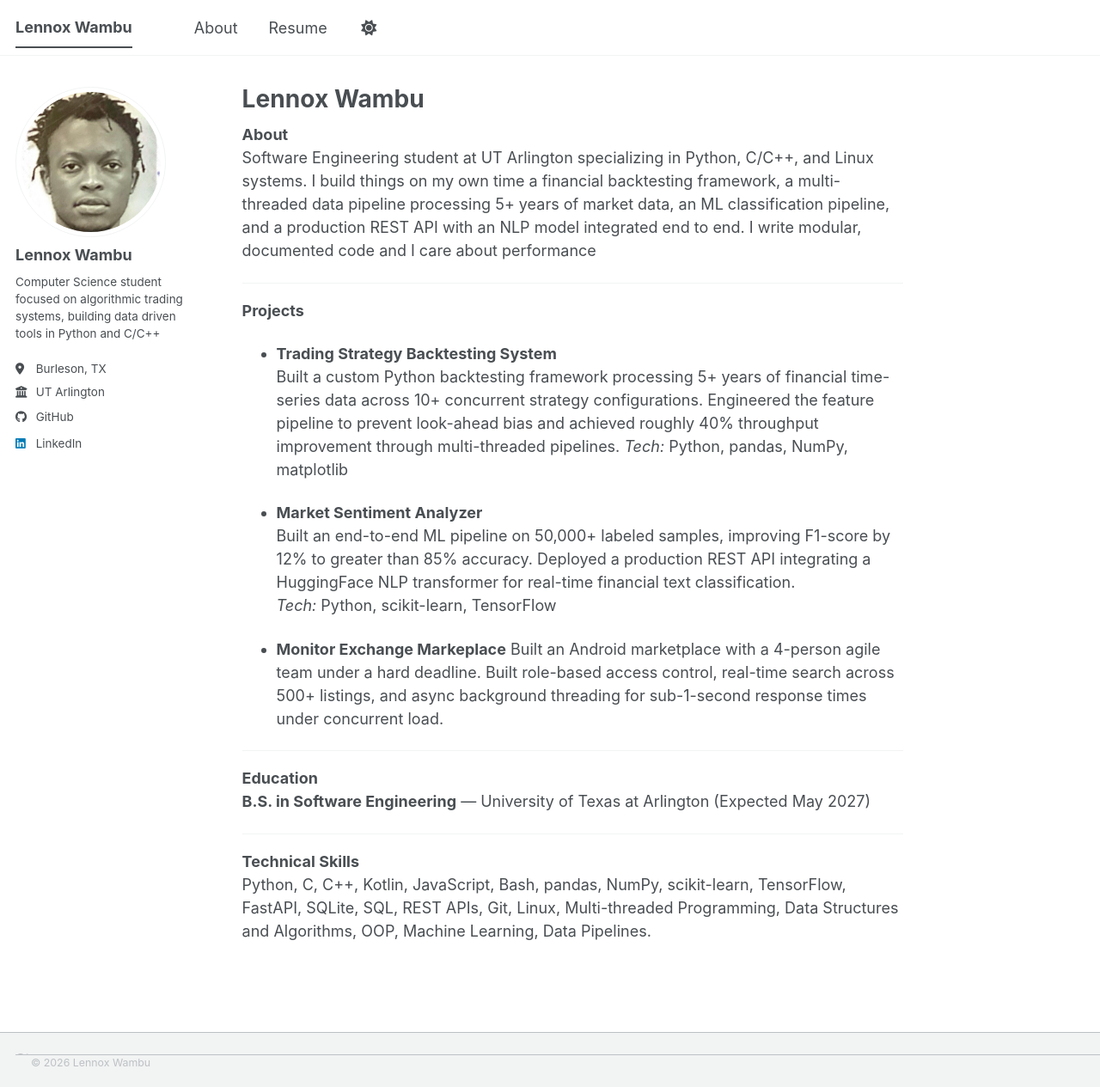
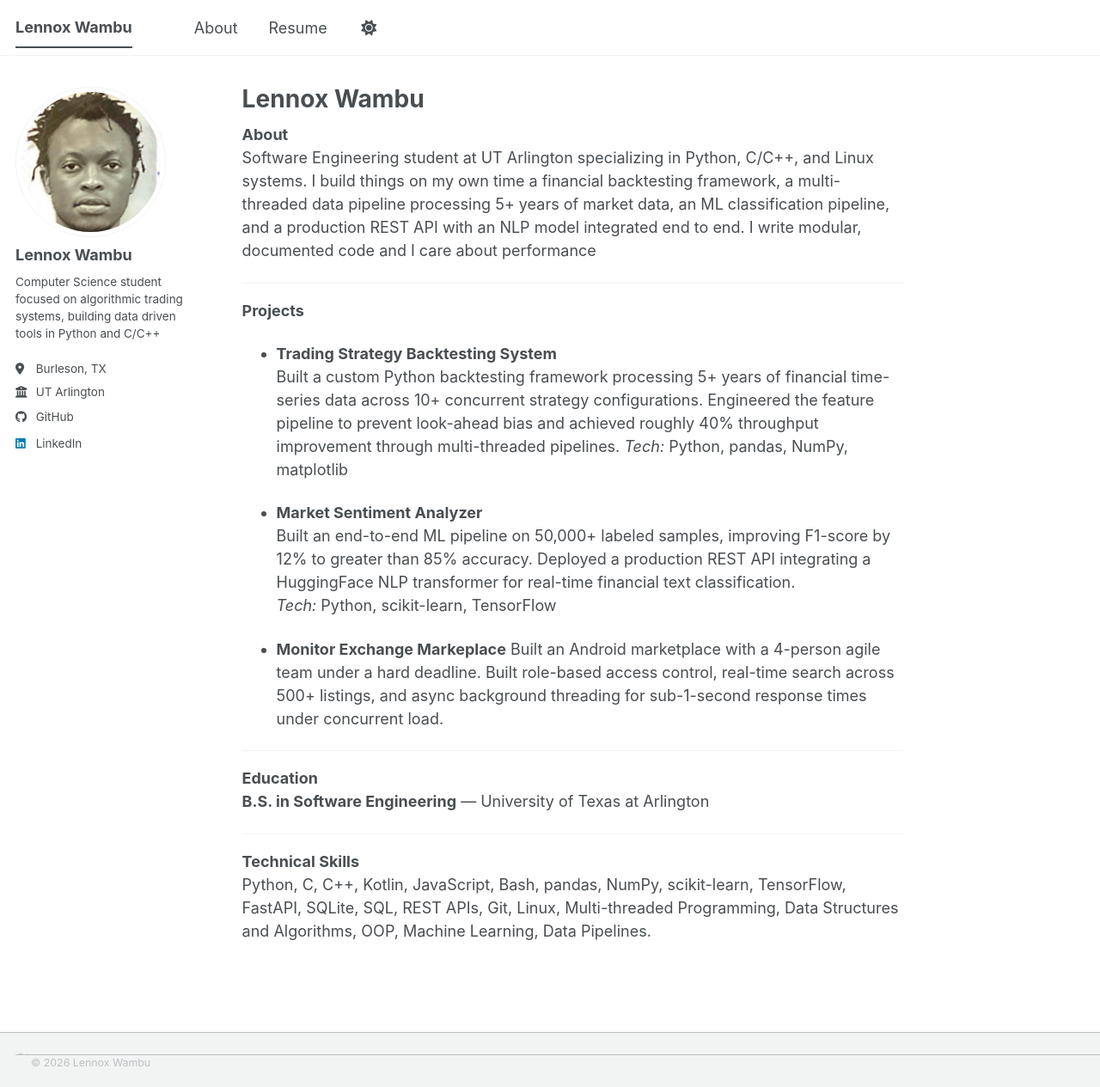
Before and after one commit to lennox909/lennox909.github.io, a Jekyll site: the page built from _pages/about.md, in a window 1280 px wide and 1265 px high. Shown: the whole window at 86% size. Built offline with Jekyll 4.4.1, drawn with Linux system fonts in a browser that asks for light colours; a script bundle is joined from its source files by our own code; library files that are not in the unit come from our copies.

Commit message:
Update education section in about.md
Removed expected graduation date from education section.

```diff
--- a/_pages/about.md
+++ b/_pages/about.md
@@ -28,7 +28,7 @@ Built a custom Python backtesting framework processing 5+ years of financial tim
 ---
 
   **Education**
-**B.S. in Software Engineering** — University of Texas at Arlington (Expected May 2027)
+**B.S. in Software Engineering** — University of Texas at Arlington
 
 ---
 
```
